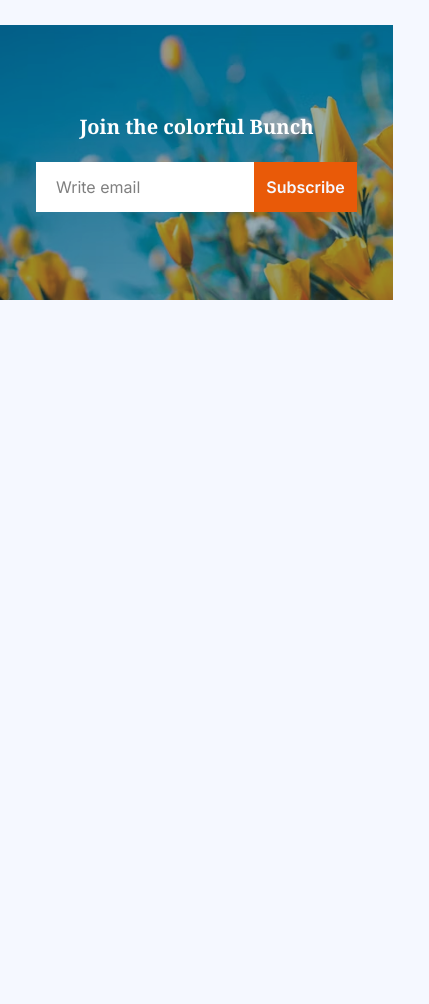
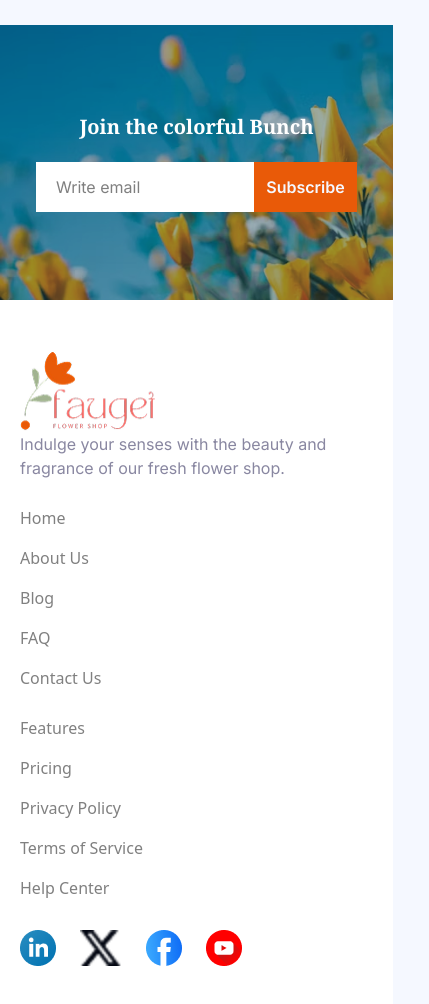
Before and after one commit to Pamel-C223171/B12A02-Responsive-Flowers, a plain HTML site: page index.html in a window 390 px wide. Shown: the part 3839-4843 px from the top of the page, 429 px wide, since content can reach past the window. Before the commit the page ends 4139 px from the top, so only its background shows below. Drawn offline with nearby package versions, Linux system fonts and the light colour scheme.

Commit message:
added the responsive footer for mobile and desktop

```diff
--- a/index.html
+++ b/index.html
@@ -215,6 +215,39 @@
 
     <footer>
 
+        <div class="footer-content">
+
+            <div class="footer-logo">
+                <img class="w-[135px] h-[82px]" src="/assets/logo.png" alt="">
+                <p class="footer-description inter-regular text-[22px]">Indulge your senses with the beauty and fragrance of our fresh flower shop.</p>
+            </div>
+            <div>
+                <ul>
+                    <li>Home</li>
+                    <li>About Us</li>
+                    <li>Blog</li>
+                    <li>FAQ</li>
+                    <li>Contact Us</li>
+                </ul>
+            </div>
+            <div>
+                 <ul>
+                    <li>Features</li>
+                    <li>Pricing</li>
+                    <li>Privacy Policy</li>
+                    <li>Terms of Service</li>
+                    <li>Help Center</li>
+                </ul>
+            </div>
+            <div class="social-site">
+                <img src="/assets/icon-linkedin.png" alt="">
+                <img src="/assets/icon-twitter.png" alt="">
+                <img src="/assets/icon-facebook.png" alt="">
+                <img src="/assets/icon-youtube.png" alt="">
+            </div>
+
+        </div>
+
     </footer>
 
 </body>
--- a/styles/style.css
+++ b/styles/style.css
@@ -70,10 +70,6 @@ header{
     align-items: center;
 }
 
-.logo-img{
-
-}
-
 nav a{
     margin-left: 48px;
     color: #8987A1;
@@ -98,9 +94,9 @@ nav a{
     color: #000000;
 }
 
-.banner-description{
+.banner-description, .plants-description, .footer-description{
     font-size: 22px;
-    color: gray;
+    color: #8987A1;
 
 }
 
@@ -141,10 +137,6 @@ span{
 
 }
 
-.plants-description{
-    font-size: 22px;
-    color: #8987A1;
-}
 
 .card-div{
     margin-top: 50px;
@@ -304,6 +296,42 @@ input{
     width: 186px;
     height: 50px;
     margin-top: 20px;
+}
+
+/* footer */
+
+footer{
+    width: 100%;
+    display: flex;
+    align-items: center;
+    justify-content: center;
+    margin: auto;
+    padding: 50px;
+    background-color: #FFFFFF;
+}
+
+.footer-content{
+    width: 1120px;
+    display: grid;
+    grid-template-columns: 1fr 1fr 1fr 1fr;
+}
+
+.footer-logo{
+    width: 359px;
+    margin-right: 50px;
+}
+
+footer ul li{
+    font-size: 16px;
+    color: rgb(128, 128, 128, 50);
+    column-gap: 32px;
+}
+
+
+.social-site{
+    height: 36px;
+    display: flex;
+    gap: 24px;
 }
 
 
@@ -497,6 +525,28 @@ input{
     width: 103px;
 }
 
+/* footer section */
+
+footer{
+    width: 393px;
+}
+
+.footer-content{
+    width: 393px;
+    display: grid;
+    grid-template-columns: 1fr;
+    gap: 10px;
+    padding-left: 20px;
+}
+
+.footer-description{
+    font-size: 16px;
+}
+
+.social-site{
+    margin-top: 20px;
+}
+
 
 
 }
```
